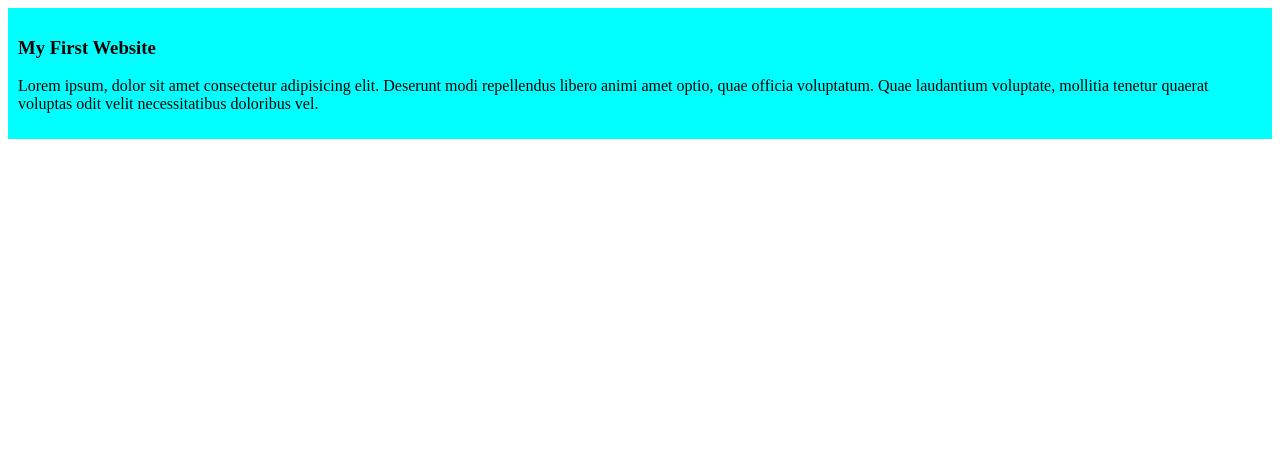
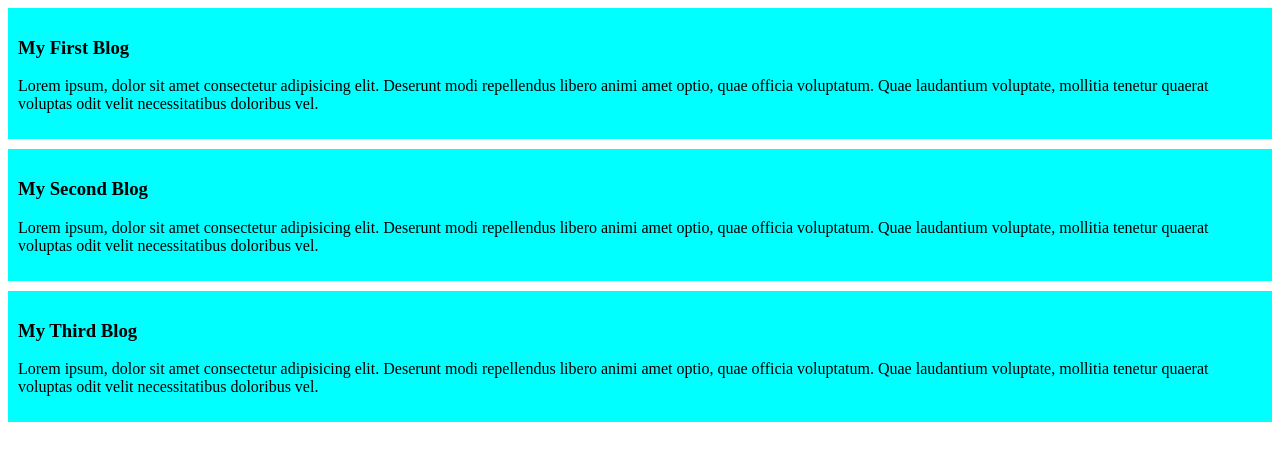
Before and after one commit to Sidd2013/my-simple-website, a plain HTML site: page index.html in a window 1280 px wide. Drawn offline with Linux system fonts and the light colour scheme.

Commit message:
added second and third blog

```diff
--- a/index.html
+++ b/index.html
@@ -8,7 +8,21 @@
 </head>
 <body>
     <div>
-        <h3>My First Website</h3>
+        <h3>My First Blog</h3>
+        <p>Lorem ipsum, dolor sit amet consectetur adipisicing elit.
+            Deserunt modi repellendus libero animi amet optio, quae officia voluptatum.
+            Quae laudantium voluptate, mollitia tenetur quaerat
+            voluptas odit velit necessitatibus doloribus vel.</p>
+    </div>
+    <div>
+        <h3>My Second Blog</h3>
+        <p>Lorem ipsum, dolor sit amet consectetur adipisicing elit.
+            Deserunt modi repellendus libero animi amet optio, quae officia voluptatum.
+            Quae laudantium voluptate, mollitia tenetur quaerat
+            voluptas odit velit necessitatibus doloribus vel.</p>
+    </div>
+    <div>
+        <h3>My Third Blog</h3>
         <p>Lorem ipsum, dolor sit amet consectetur adipisicing elit.
             Deserunt modi repellendus libero animi amet optio, quae officia voluptatum.
             Quae laudantium voluptate, mollitia tenetur quaerat
--- a/styles/blog.css
+++ b/styles/blog.css
@@ -1,4 +1,5 @@
 div{
     background-color: aqua;
     padding: 10px;
+    margin-bottom: 10px;
 }
```
